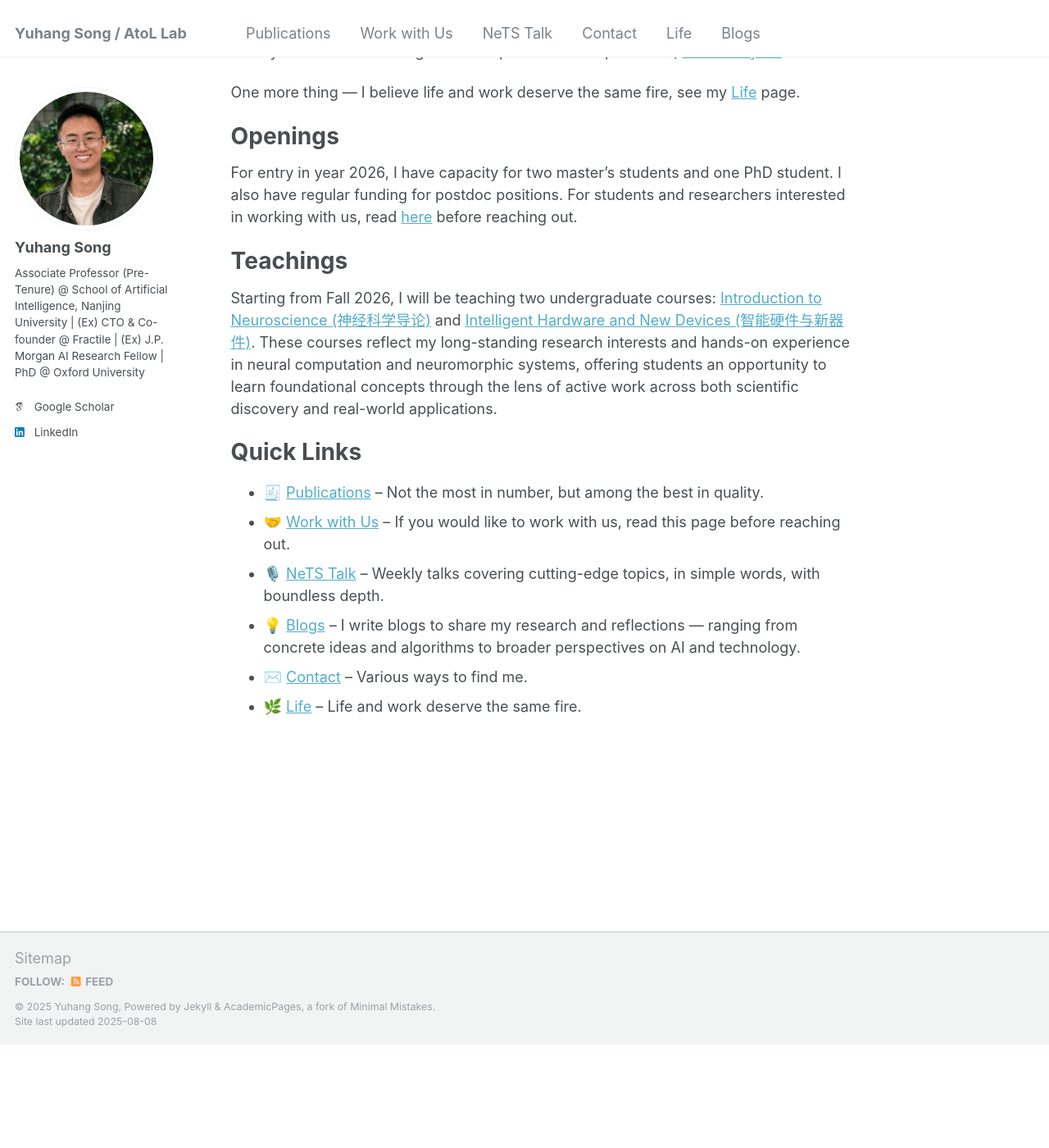
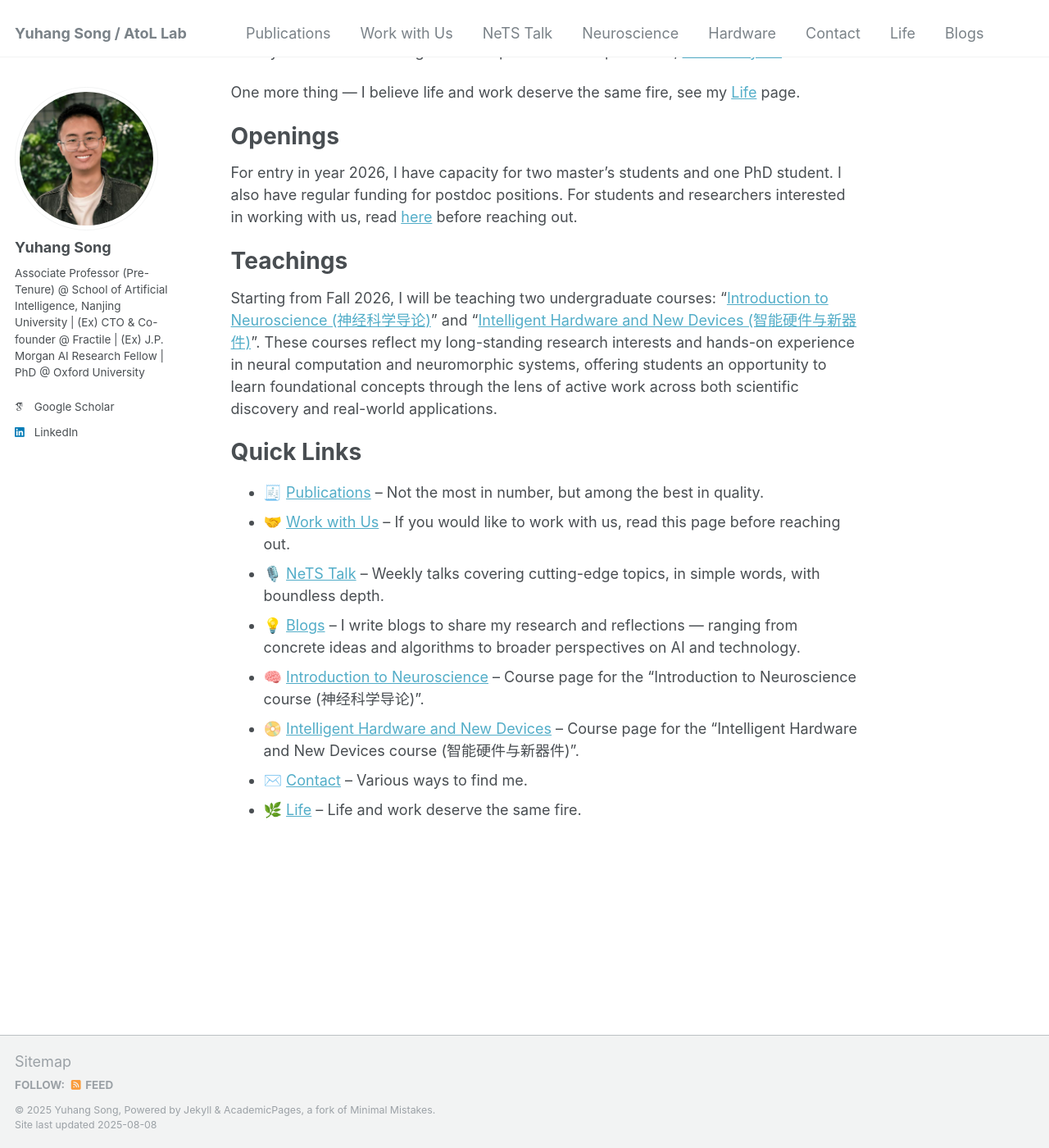
Before and after one commit to YuhangSong/YuhangSong.github.io, a Jekyll site: the page built from _pages/about.md, in a window 1280 px wide and 1400 px high, scrolled down 735 px. Shown: the whole window at 82% size. Built offline with Jekyll 4.4.1, drawn with Linux system fonts in a browser that asks for light colours; some web fonts are replaced; before the commit the page ends 2009 px from its top, so only the background shows below that.

Commit message:
update 2 files, create 1 file and delete 1 file

```diff
--- a/_data/navigation.yml
+++ b/_data/navigation.yml
@@ -13,6 +13,12 @@ main:
 
   - title: "NeTS Talk"
     url: /NeTS-Talk/
+
+  - title: "Neuroscience"
+    url: /neuroscience/
+
+  - title: "Hardware"
+    url: /hardware/
 
   - title: "Contact"
     url: /contact/
--- a/_pages/about.md
+++ b/_pages/about.md
@@ -53,7 +53,7 @@ For entry in year 2026, I have capacity for two master’s students and one PhD
 
 # Teachings
 
-Starting from Fall 2026, I will be teaching two undergraduate courses: [Introduction to Neuroscience (神经科学导论)](./neuroscience-introduction/) and [Intelligent Hardware and New Devices (智能硬件与新器件)](./hardware/). These courses reflect my long-standing research interests and hands-on experience in neural computation and neuromorphic systems, offering students an opportunity to learn foundational concepts through the lens of active work across both scientific discovery and real-world applications.
+Starting from Fall 2026, I will be teaching two undergraduate courses: "[Introduction to Neuroscience (神经科学导论)](./neuroscience/)" and "[Intelligent Hardware and New Devices (智能硬件与新器件)](./hardware/)". These courses reflect my long-standing research interests and hands-on experience in neural computation and neuromorphic systems, offering students an opportunity to learn foundational concepts through the lens of active work across both scientific discovery and real-world applications.
 
 
 <!--  -->
@@ -79,5 +79,7 @@ Starting from Fall 2026, I will be teaching two undergraduate courses: [Introduc
 - 🤝 [Work with Us](./work-with-us/) -- If you would like to work with us, read this page before reaching out.
 - 🎙️ [NeTS Talk](./NeTS-Talk/) -- Weekly talks covering cutting-edge topics, in simple words, with boundless depth.
 - 💡 [Blogs](./year-archive/) -- I write blogs to share my research and reflections — ranging from concrete ideas and algorithms to broader perspectives on AI and technology.
+- 🧠 [Introduction to Neuroscience](./neuroscience/) -- Course page for the "Introduction to Neuroscience course (神经科学导论)".
+- 📀 [Intelligent Hardware and New Devices](./hardware/) -- Course page for the "Intelligent Hardware and New Devices course (智能硬件与新器件)".
 - ✉️ [Contact](./contact/) -- Various ways to find me.
 - 🌿 [Life](./life/) -- Life and work deserve the same fire.
```
Also changed, not shown: _pages/neuroscience.md (renamed from _pages/teaching-neuroscience.md, +3 -3 lines).
